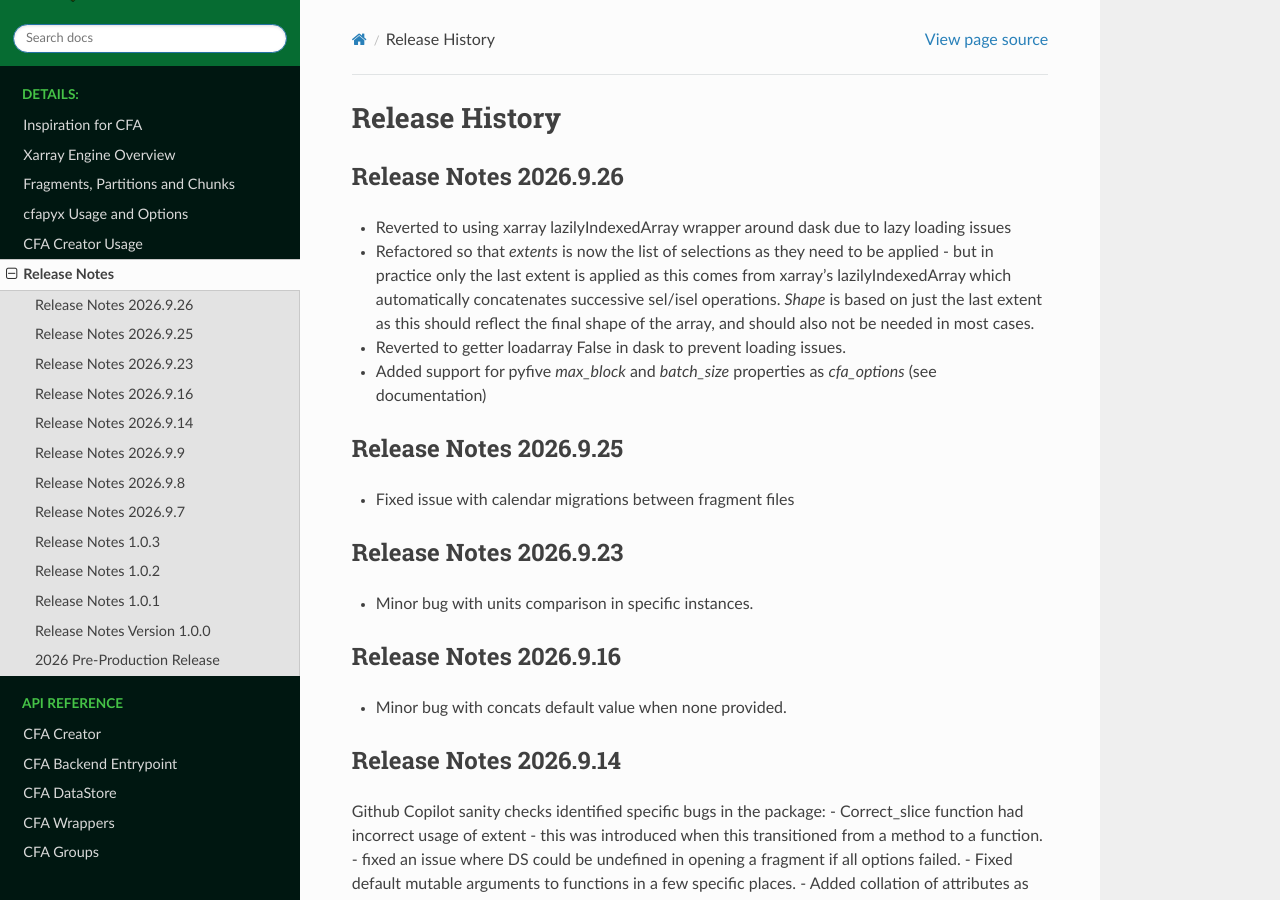
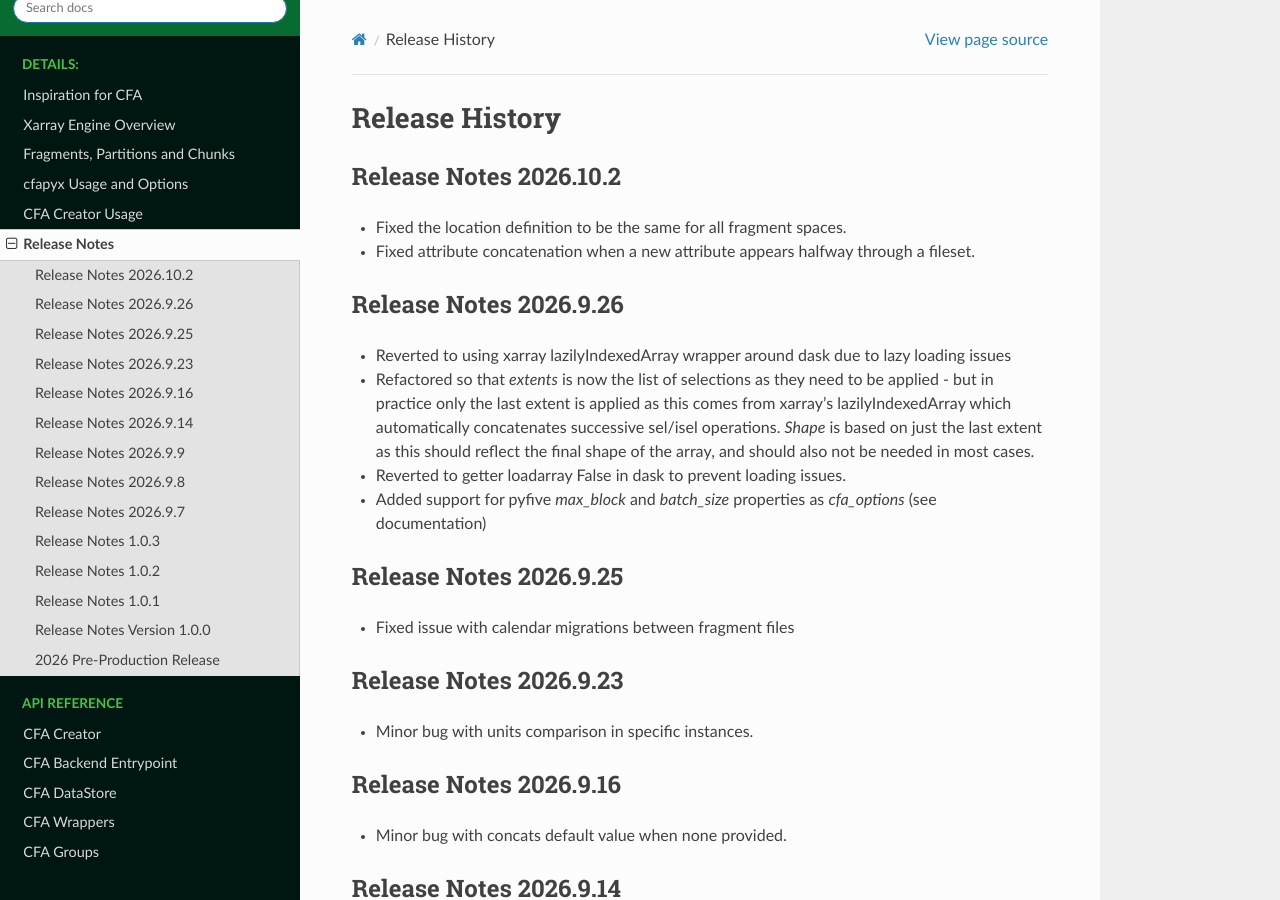
Before and after one commit to cedadev/CFAPyX, a Sphinx documentation site: the page built from docs/source/releases.rst, in a window 1280 px wide and 900 px high. Built offline with Sphinx 7.4.7 and the Read the Docs theme 3.1.0, drawn with Linux system fonts in a browser that asks for light colours.

Commit message:
Updated version

```diff
--- a/docs/source/releases.rst
+++ b/docs/source/releases.rst
@@ -1,6 +1,11 @@
 ===============
 Release History
 ===============
+
+Release Notes 2026.10.2
+-----------------------
+- Fixed the location definition to be the same for all fragment spaces.
+- Fixed attribute concatenation when a new attribute appears halfway through a fileset.
 
 Release Notes 2026.9.26
 -----------------------
--- a/pyproject.toml
+++ b/pyproject.toml
@@ -1,6 +1,6 @@
 [project]
 name = "cfapyx"
-version = "2026.9.26"
+version = "2026.10.2"
 description = "The pure-Python implementation of the CF Aggregation conventions, including the Xarray engine to enable reading CFA-netCDF files."
 authors = [
     {name = "Daniel Westwood",email = "daniel.westwood@stfc.ac.uk"}
```
